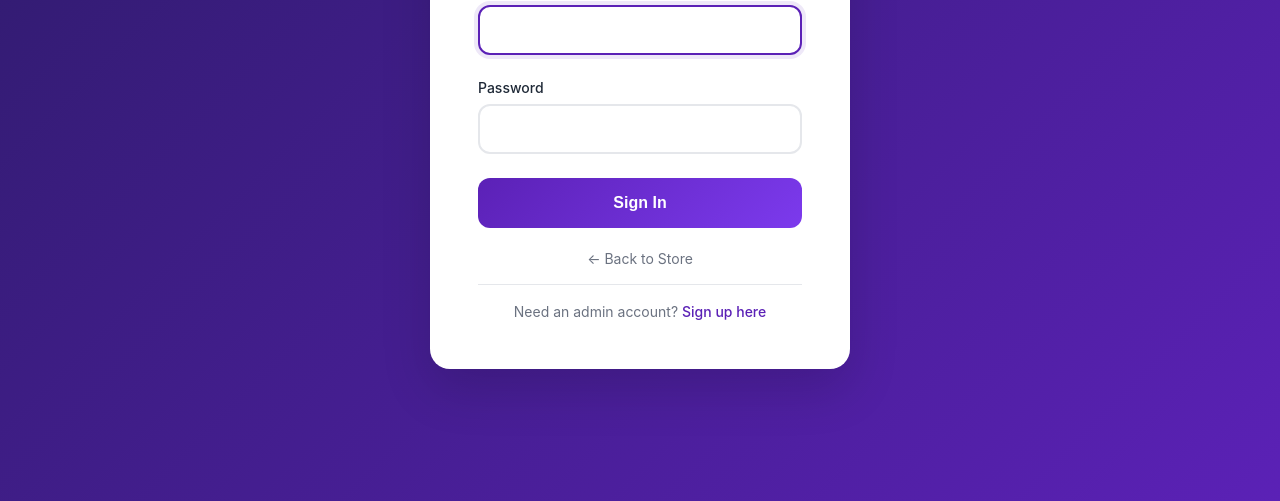
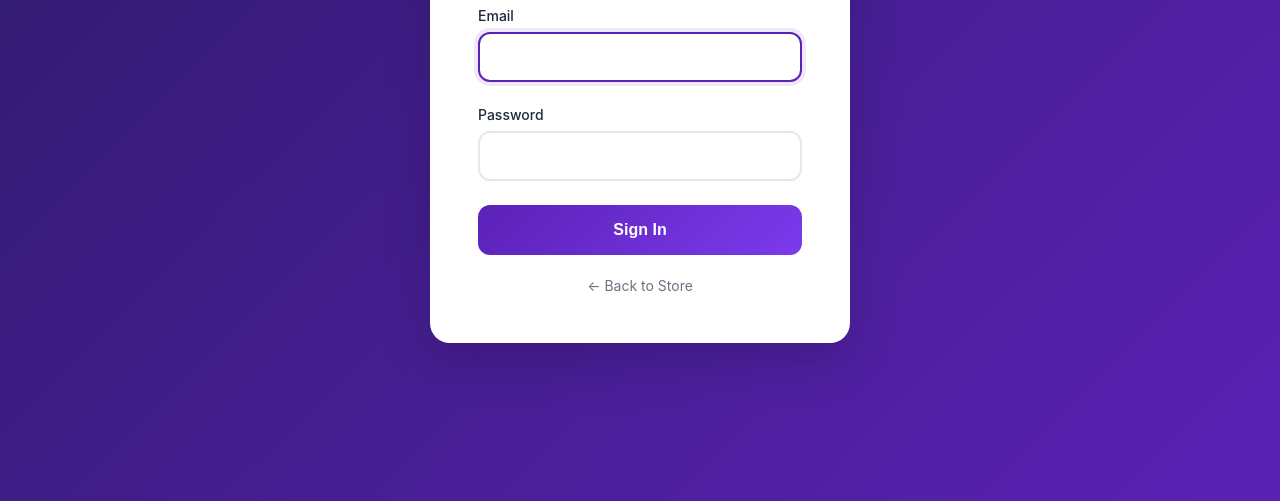
Before and after one commit to bslyuk240/Julinemart-sku, a website: page admin/login.html in a window 1280 px wide. Shown: the part 299-800 px from the top of the page. Drawn offline with nearby package versions, Linux system fonts and the light colour scheme; no server answers.

Commit message:
Remove sign-up prompt from login.html
Removed the sign-up prompt from the login page.

```diff
--- a/admin/login.html
+++ b/admin/login.html
@@ -211,11 +211,6 @@
     <div class="back-link">
       <a href="../index.html">← Back to Store</a>
     </div>
-
-    <div style="text-align: center; margin-top: 16px; padding-top: 16px; border-top: 1px solid var(--border);">
-      <span style="color: var(--text-light); font-size: 14px;">Need an admin account? </span>
-      <a href="signup.html" style="color: var(--purple); text-decoration: none; font-size: 14px; font-weight: 500;">Sign up here</a>
-    </div>
   </div>
 
   <script src="https://cdn.jsdelivr.net/npm/@supabase/supabase-js@2.39.7"></script>
```
